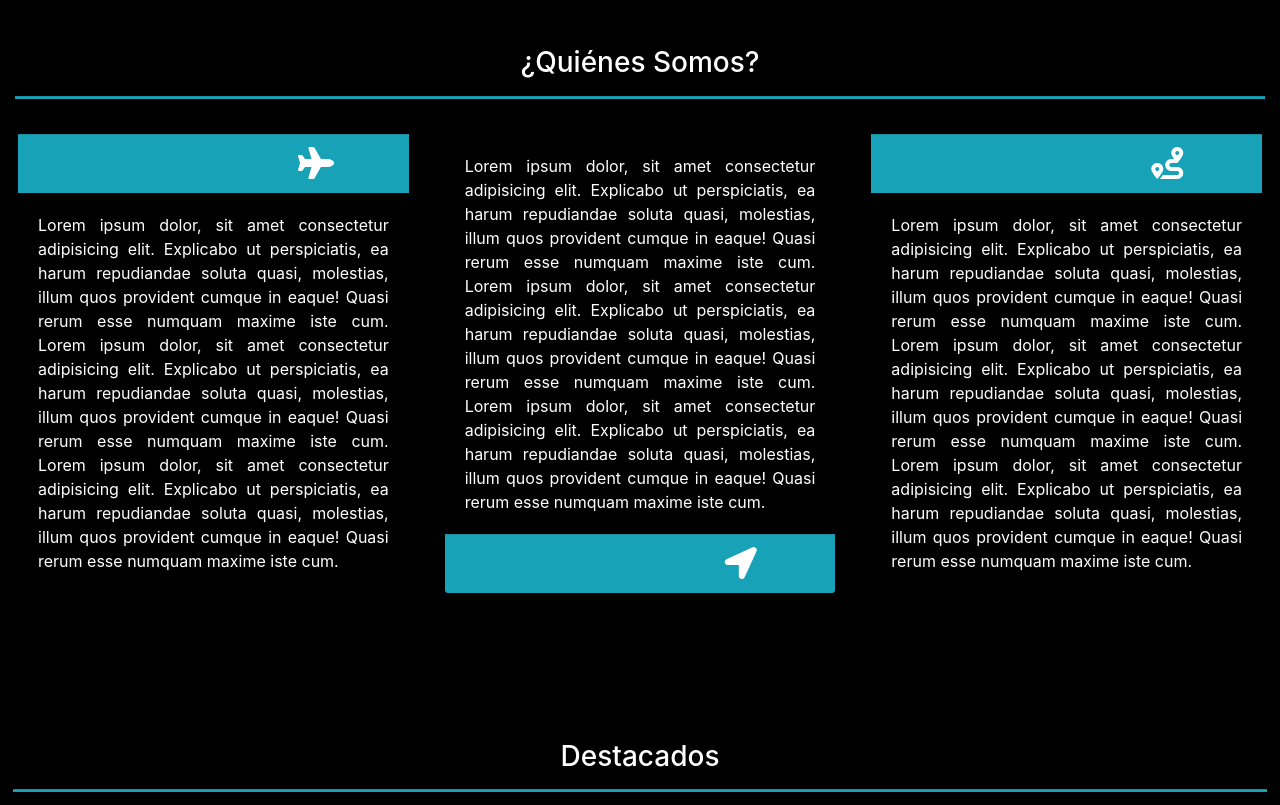
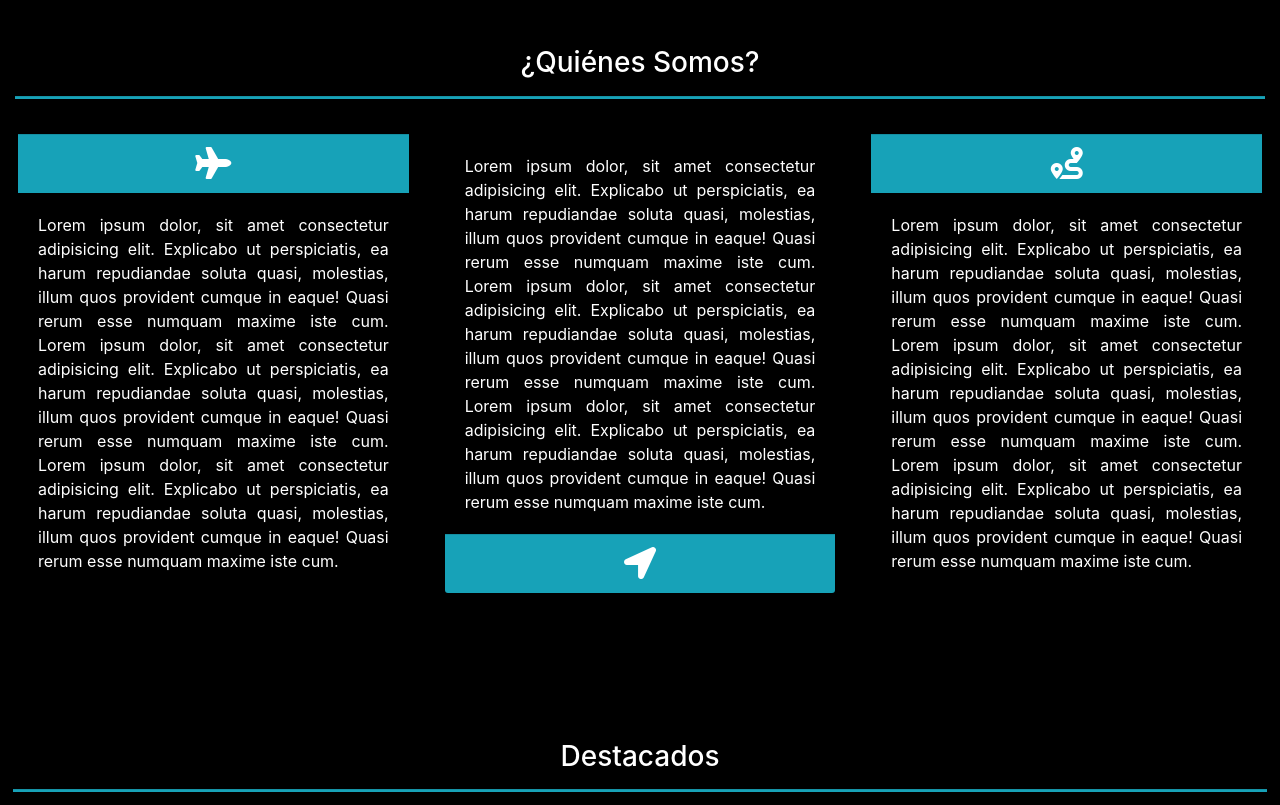
Before and after one commit to juanpafre/prueba, a plain HTML site: page index.html in a window 1280 px wide. Shown: the part 962-1767 px from the top of the page. Drawn offline with nearby package versions, Linux system fonts and the light colour scheme; a script that the page names is missing.

Commit message:
Décimo commit

```diff
--- a/assets/css/style.css
+++ b/assets/css/style.css
@@ -23,10 +23,6 @@ hr{
 
 .card-footer{
     background-color:#17a2b8;
-}
-
-.fas{
-    padding-left: 260px;
 }
 
 .card-one{
--- a/index.html
+++ b/index.html
@@ -89,7 +89,7 @@
                 <hr style="background-color: #17a2b8;" width="100%">
                 <div class="card-deck pt-3">
                     <div class="card">
-                        <div class="card-footer">
+                        <div class="card-footer text-center">
                             <i class="fas fa-plane fa-2x"></i>
                         </div>
                         <div class="card-body">
@@ -122,12 +122,12 @@
                                 in
                                 eaque! Quasi rerum esse numquam maxime iste cum.</p>
                         </div>
-                        <div class="card-footer">
+                        <div class="card-footer text-center">
                             <i class="fas fa-location-arrow fa-2x"></i>
                         </div>
                     </div>
                     <div class="card">
-                        <div class="card-footer">
+                        <div class="card-footer text-center">
                             <i class="fas fa-route fa-2x"></i>
                         </div>
                         <div class="card-body">
```
Also changed, not shown: link_pagina_github.txt (added), 1 other file.
